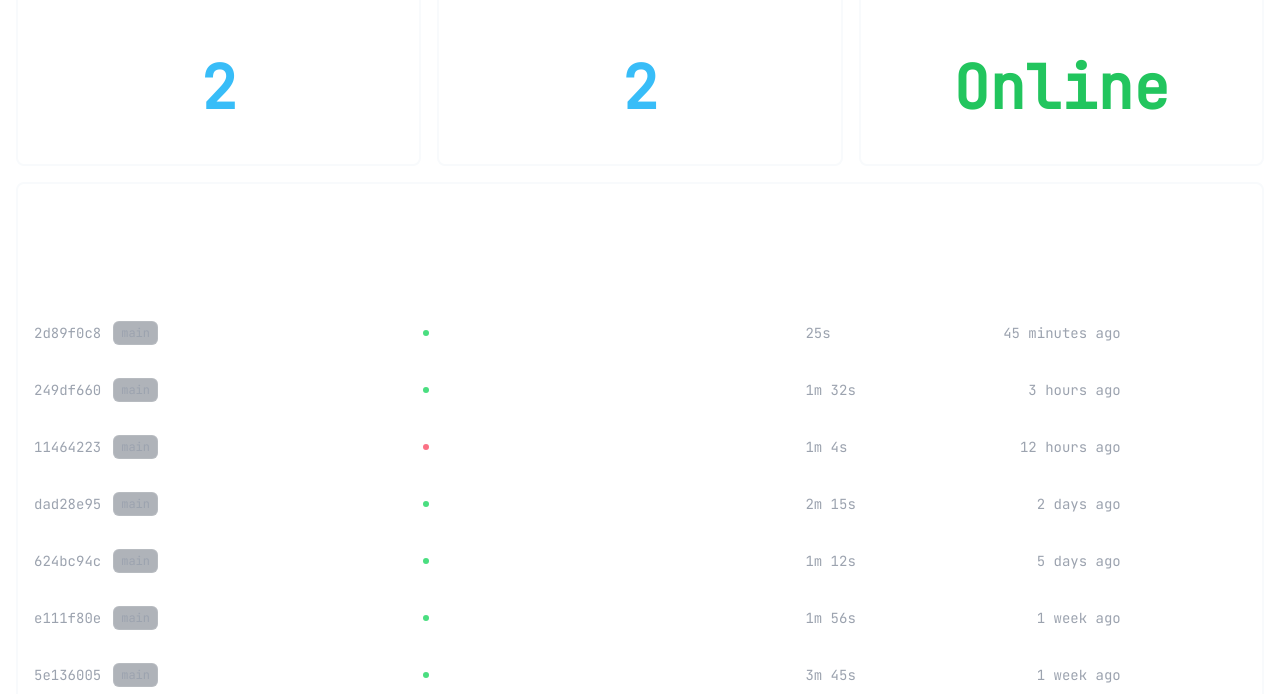
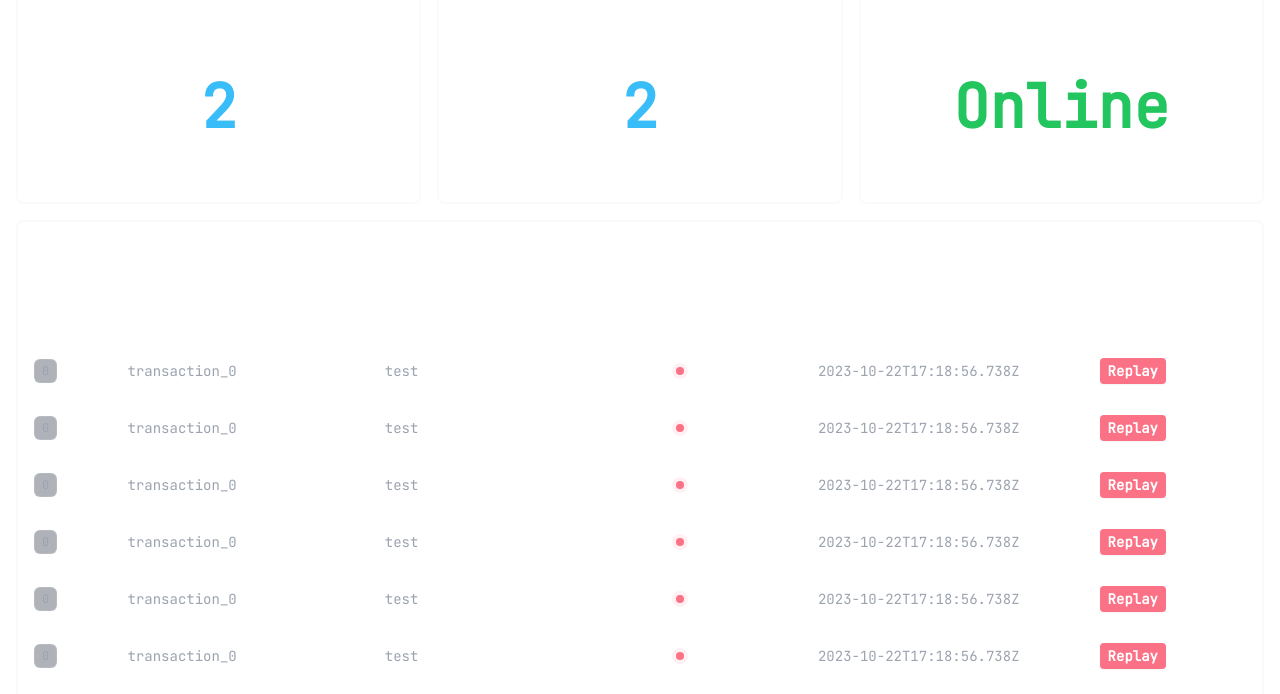
Before and after one commit to DaAlbrecht/rabbit-revival-monitoring, a SvelteKit app: page / in a window 1280 px wide. Shown: the part 106-800 px from the top of the page. Built offline with nearby package versions, Linux system fonts and the light colour scheme.

Commit message:
Setup dummy messages

```diff
--- a/src/routes/+page.svelte
+++ b/src/routes/+page.svelte
@@ -14,7 +14,7 @@
 <section class="h-full text-neutral-300 dark:text-neutral-200">
   <div class="flex h-full flex-col text-white transition duration-200 dark:text-neutral-200">
     <div class="flex h-[52px] border-b border-neutral-50 dark:border-neutral-700">
-      <p>Dashboard</p>
+      <p>Queue</p>
     </div>
     <div class="mt-4 grow overflow-x-auto">
       <div class="h-full overflow-hidden">
--- a/src/routes/Messages/Messages.svelte
+++ b/src/routes/Messages/Messages.svelte
@@ -3,70 +3,13 @@
     Completed: 'text-green-400 bg-green-400/10',
     Error: 'text-rose-400 bg-rose-400/10'
   };
-  let activityItems = [
+  let items = [
     {
-      commit: '2d89f0c8',
-      branch: 'main',
-      status: 'Completed',
-      duration: '25s',
-      date: '45 minutes ago',
-      dateTime: '2023-01-23T11:00'
-    },
-    {
-      commit: '249df660',
-      branch: 'main',
-      status: 'Completed',
-      duration: '1m 32s',
-      date: '3 hours ago',
-      dateTime: '2023-01-23T09:00'
-    },
-    {
-      commit: '11464223',
-      branch: 'main',
+      offset: 0,
       status: 'Error',
-      duration: '1m 4s',
-      date: '12 hours ago',
-      dateTime: '2023-01-23T00:00'
-    },
-    {
-      commit: 'dad28e95',
-      branch: 'main',
-      status: 'Completed',
-      duration: '2m 15s',
-      date: '2 days ago',
-      dateTime: '2023-01-21T13:00'
-    },
-    {
-      commit: '624bc94c',
-      branch: 'main',
-      status: 'Completed',
-      duration: '1m 12s',
-      date: '5 days ago',
-      dateTime: '2023-01-18T12:34'
-    },
-    {
-      commit: 'e111f80e',
-      branch: 'main',
-      status: 'Completed',
-      duration: '1m 56s',
-      date: '1 week ago',
-      dateTime: '2023-01-16T15:54'
-    },
-    {
-      commit: '5e136005',
-      branch: 'main',
-      status: 'Completed',
-      duration: '3m 45s',
-      date: '1 week ago',
-      dateTime: '2023-01-16T11:31'
-    },
-    {
-      commit: '5c1fd07f',
-      branch: 'main',
-      status: 'Completed',
-      duration: '37s',
-      date: '2 weeks ago',
-      dateTime: '2023-01-09T08:45'
+      transaction: { name: 'x-stream-transaction-id', value: 'transaction_0' },
+      timestamp: '2023-10-22T17:18:56.738Z',
+      data: 'test'
     }
   ];
 </script>
@@ -74,59 +17,68 @@
 <div>
   <table class="mt-2 w-full whitespace-nowrap text-left">
     <colgroup>
-      <col class="w-full sm:w-4/12" />
-      <col class="lg:w-4/12" />
-      <col class="lg:w-2/12" />
-      <col class="lg:w-1/12" />
-      <col class="lg:w-1/12" />
+      <col class="w-1/12" />
+      <col class="w-3/12" />
+      <col class="w-4/12" />
+      <col class="w-1/12" />
+      <col class="w-2/12" />
+      <col class="w-1/12" />
     </colgroup>
     <thead class="border-b border-white/10 text-sm leading-6 text-white">
       <tr>
-        <th scope="col" class="hidden py-2 pl-0 pr-8 font-semibold sm:table-cell">Commit</th>
+        <th scope="col" class="hidden py-2 pl-0 pr-8 font-semibold sm:table-cell">Offset</th>
         <th
           scope="col"
-          class="py-2 pl-0 pr-4 text-right font-semibold sm:pr-8 sm:text-left lg:pr-20">Status</th
-        >
-        <th scope="col" class="hidden py-2 pl-0 pr-8 font-semibold md:table-cell lg:pr-20"
-          >Duration</th
+          class="py-2 pl-0 pr-4 text-right font-semibold sm:pr-8 sm:text-left lg:pr-20"
+          >Transaction</th
         >
         <th
           scope="col"
-          class="hidden py-2 pl-0 pr-4 text-right font-semibold sm:table-cell sm:pr-6 lg:pr-8"
-          >Deployed at</th
+          class="py-2 pl-0 pr-4 text-right font-semibold sm:pr-8 sm:text-left lg:pr-20">Data</th
         >
+        <th scope="col" class="hidden py-2 pl-0 pr-8 font-semibold sm:table-cell">Status</th>
+        <th scope="col" class="hidden py-2 pl-0 pr-8 font-semibold md:table-cell lg:pr-20"
+          >Timestamp</th
+        >
+        <th scope="col" class="hidden">Actions</th>
       </tr>
     </thead>
     <tbody class="divide-y divide-white/5">
-      {#each activityItems as item}
+      {#each Array(10) as _, i}
         <tr>
           <td class="hidden py-4 pl-0 pr-4 sm:table-cell sm:pr-8">
             <div class="flex gap-x-3">
-              <div class="font-mono text-sm leading-6 text-gray-400">{item.commit}</div>
               <div
                 class="rounded-md bg-gray-700/40 px-2 py-1 text-xs font-medium text-gray-400 ring-1 ring-inset ring-white/10"
               >
-                {item.branch}
+                {items[0].offset}
               </div>
             </div>
           </td>
+          <td class="hidden py-4 pl-0 pr-8 text-sm leading-6 text-gray-400 md:table-cell lg:pr-20"
+            >{items[0].transaction.value}</td
+          >
+          <td class="hidden py-4 pl-0 pr-8 text-sm leading-6 text-gray-400 md:table-cell lg:pr-20"
+            >{items[0].data}</td
+          >
           <td class="py-4 pl-0 pr-4 text-sm leading-6 sm:pr-8 lg:pr-20">
             <div class="flex items-center justify-end gap-x-2 sm:justify-start">
-              <time class="text-gray-400 sm:hidden" datetime={item.dateTime}>{item.date}</time>
-              <div class={statuses[item.status] + 'flex-none rounded-full p-1'}>
-                <div class="h-1.5 w-1.5 rounded-full bg-current" />
+              <div class={statuses[items[0].status] + ' flex-none rounded-full p-1'}>
+                <div class="h-2 w-2 rounded-full bg-current" />
               </div>
-              <div class="hidden text-white sm:block">{item.status}</div>
+              <div class="hidden text-white sm:block">{items[0].status}</div>
             </div>
           </td>
           <td class="hidden py-4 pl-0 pr-8 text-sm leading-6 text-gray-400 md:table-cell lg:pr-20"
-            >{item.duration}</td
+            >{items[0].timestamp}</td
           >
-          <td
-            class="hidden py-4 pl-0 pr-4 text-right text-sm leading-6 text-gray-400 sm:table-cell sm:pr-6 lg:pr-8"
+          <td class="hidden py-4 pl-0 pr-8 text-sm leading-6 text-gray-400 md:table-cell lg:pr-20"
+            ><a
+              href="#"
+              class="rounded bg-rose-400 px-2 py-1 text-sm font-semibold text-white shadow-sm hover:bg-rose-500 focus-visible:outline focus-visible:outline-2 focus-visible:outline-offset-2 focus-visible:outline-rose-500"
+              >Replay<span class="sr-only">Replay</span></a
+            ></td
           >
-            <time datetime={item.dateTime}>{item.date}</time>
-          </td>
         </tr>
       {/each}
     </tbody>
```
